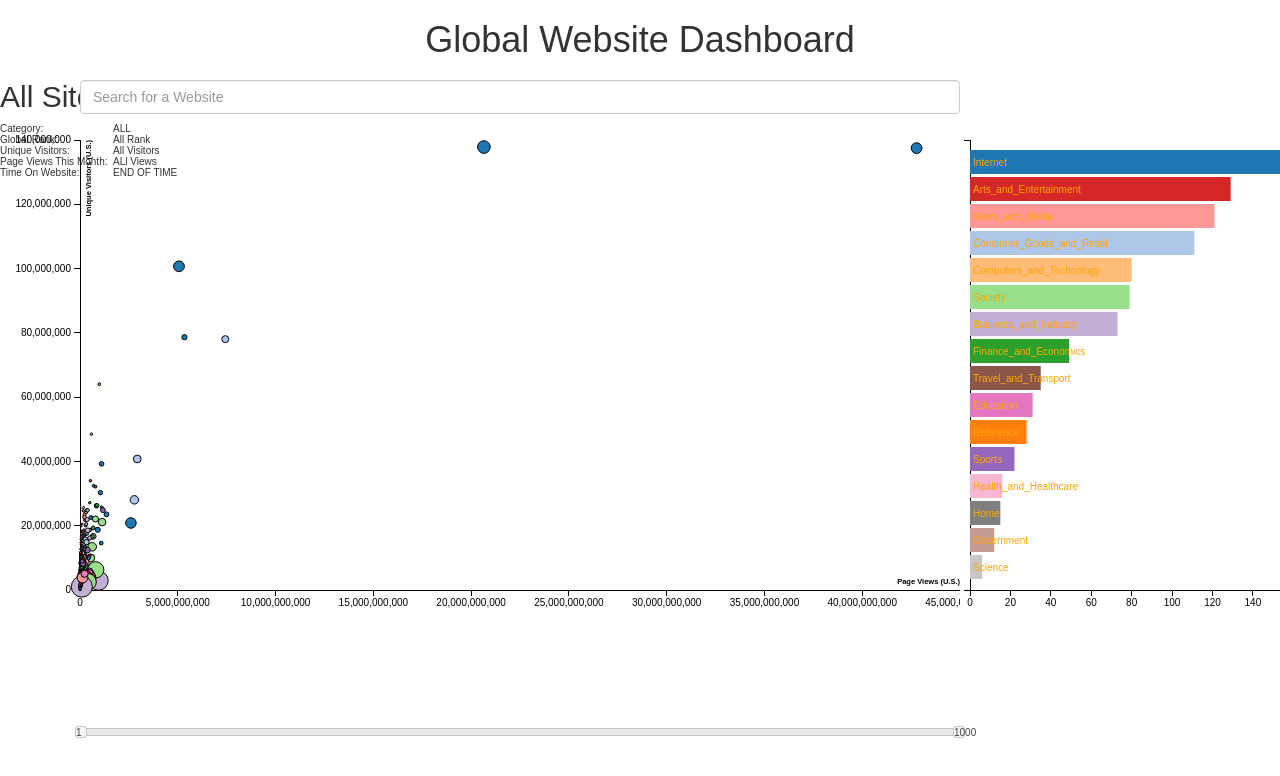
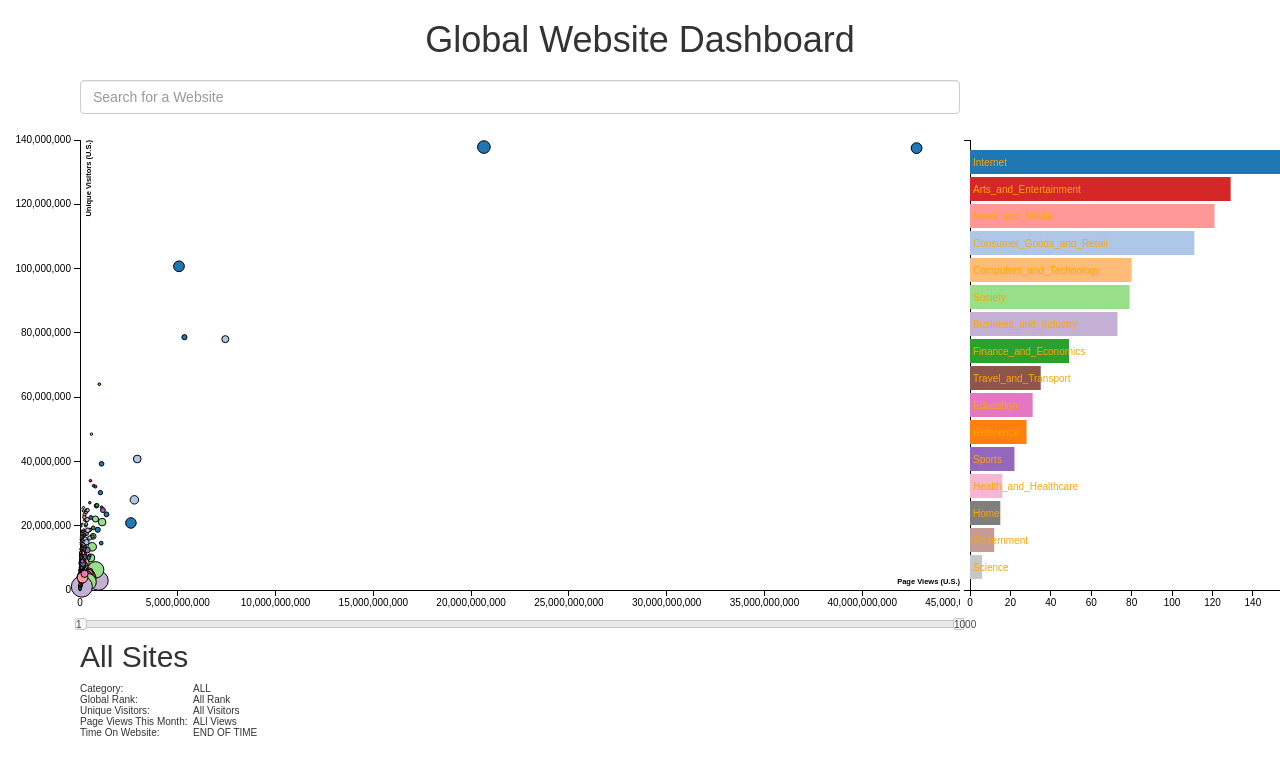
Before and after one commit to brentzucker/Top-Websites, a plain HTML site: page index.html in a window 1280 px wide. Shown: the top 776 px of the page. Drawn offline with nearby package versions, Linux system fonts and the light colour scheme.

Commit message:
updated web summary

```diff
--- a/styles.css
+++ b/styles.css
@@ -62,3 +62,9 @@ body {
 	margin-left: 80px;
 	width: 880px;
 }
+
+#websummary{
+  position:absolute;
+  margin-top: 550px;
+  margin-left: 80px;
+}
```
